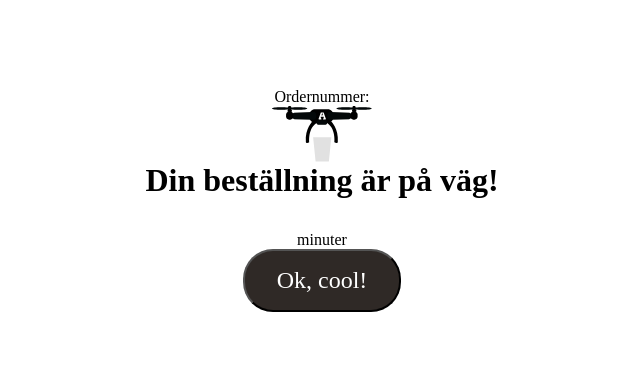
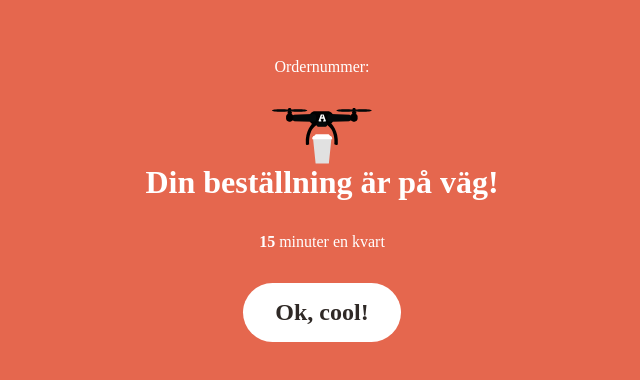
Before and after one commit to Trollungen85/airbean, a Vue app: page /status in a window 1280 px wide. Shown: the part 200-580 px from the top of the page, without its empty margins (318-958 px from the left). Built offline with nearby package versions, Linux system fonts and the light colour scheme.

Commit message:
update
fixade small text för allt
validering av login
statusordernummer fixat
totalsumman fix.

```diff
--- a/src/App.vue
+++ b/src/App.vue
@@ -30,8 +30,10 @@
   background: var(--color1);
   padding: 16px 32px;
   border-radius: 30px;
+  border: none;
+  outline: none;
   font-size: 24px;
-  font-weight: 400;
+  font-weight: 600;
   color: white;
 }
 h2 {
@@ -41,5 +43,8 @@ h2 {
 ul {
     list-style: none;
 }
+.small-text {
+  font-size: 12px;
+}
 
 </style>
--- a/src/components/CartComp.vue
+++ b/src/components/CartComp.vue
@@ -12,15 +12,15 @@
       <ul class="cart">
         <li v-for="item in cart" :key="item.id">
           <div>
-            <p>{{ item.name }}</p>
+            <p class="item-name">{{ item.name }}</p>
 
             <!-- räkna ut priset här! -->
-            <p class="items-price">{{ item.price * item.amount }}</p>
+            <p class="items-price small-text">{{ item.price * item.amount }}</p>
           </div>
 
           <div class="cart-dots"></div>
 
-          <div class="amount-display">
+          <div class="amount-display small-text">
             <button v-on:click="addAmount(item)" class="amount-btn">∧</button>
             <span>{{ item.amount }}</span>
             <button v-on:click="subtractAmount(item)" class="amount-btn">∨</button>
@@ -31,15 +31,15 @@
       <div class="cart-bottom">
         <div>
           <h3>Total</h3>
-          <p>inkl moms + drönarleverans</p>
+          <p class="small-text">inkl moms + drönarleverans</p>
         </div>
 
         <div class="cart-dots"></div>
 
-        <h3>123 kr</h3>
+        <h3>{{ totalSum }} kr</h3>
       </div>
 
-      <button v-on:click="toStatus" class="default-btn">Take my money!</button>
+      <button v-on:click="confirmOrder" class="default-btn">Take my money!</button>
 
     </div>
   </div>
@@ -54,12 +54,22 @@ export default {
     cart: function() {
       return this.$store.state.cart;
     },
+    totalSum: function() {
+      let cart = this.$store.state.cart;
+      let sum = 0;
+      for (let i = 0; i < cart.length; i++) {
+        sum += cart[i].amount * cart[i].price
+      }
+      return sum
+    }
   },
   methods: {
     toggleCart() {
       this.$store.commit("toggleCart");
     },
-    toStatus() {
+    confirmOrder() {
+      let orderNumber = Date.now();
+      this.$store.state.orders.push(orderNumber);
       this.$router.push("/status");
     },
     addAmount(item) {
@@ -104,18 +114,18 @@ export default {
   margin-bottom: 10px;
 }
 .cart p {
-  font-size: 20px;
   font-weight: 600;
   text-align: left;
 }
+.item-name {
+  font-size: 20px;
+}
 .cart .items-price {
-  font-size: 12px;
   font-weight: 100;
 }
 .amount-display {
   display: flex;
   flex-direction: column;
-  font-size: 12px;
   font-weight: 900;
 }
 .cart-dots {
@@ -137,7 +147,4 @@ export default {
   font-size: 23px;
   margin: 32px 0;
 }
-.cart-bottom p {
-  font-size: 12px;
-}
 </style>
--- a/src/components/ProfileLoginComp.vue
+++ b/src/components/ProfileLoginComp.vue
@@ -34,7 +34,15 @@ export default {
   },
   methods: {
     login() {
-      this.$store.commit("addUser", this.newUser);
+      if (
+        this.newUser.name === "" ||
+        this.newUser.email === "" ||
+        this.newUser.gdpr === false
+      ) {
+        alert('Något står inte rätt till här...');
+        return;
+      }
+        this.$store.commit("addUser", this.newUser);
     }
   }
 }
--- a/src/views/Status.vue
+++ b/src/views/Status.vue
@@ -1,19 +1,26 @@
 <template>
-  <div class="default-page">
-    <p>Ordernummer: </p>
+  <div class="default-page status-background">
+    <p>Ordernummer: {{ orderNumber }}</p>
 
     <img src="../assets/drone.svg" alt="picture of a drone" class="drone-img">
 
     <h2>Din beställning är på väg!</h2>
 
-    <p> minuter</p>
+    <p><span>15</span> minuter en kvart</p>
 
-    <button v-on:click="toProfile" class="default-btn">Ok, cool!</button>
+    <button v-on:click="toProfile" class="default-btn white-btn">Ok, cool!</button>
   </div>
 </template>
 
 <script>
 export default {
+  computed: {
+    orderNumber: function() {
+      let orders = this.$store.state.orders;
+      orders = orders.reverse();
+      return orders[0];
+    }
+  },
   methods: {
     toProfile() {
       this.$router.push("/profile");
@@ -23,8 +30,21 @@ export default {
 </script>
 
 <style>
+.status-background {
+  background: var(--color4);
+  color: white;
+}
+.status-background p {
+  margin-bottom: 32px;
+}
+.status-background p span {
+  font-weight: 900;
+}
 .drone-img {
   width: 100px;
-
+}
+.white-btn {
+  background: white;
+  color: var(--color1);
 }
 </style>
```
